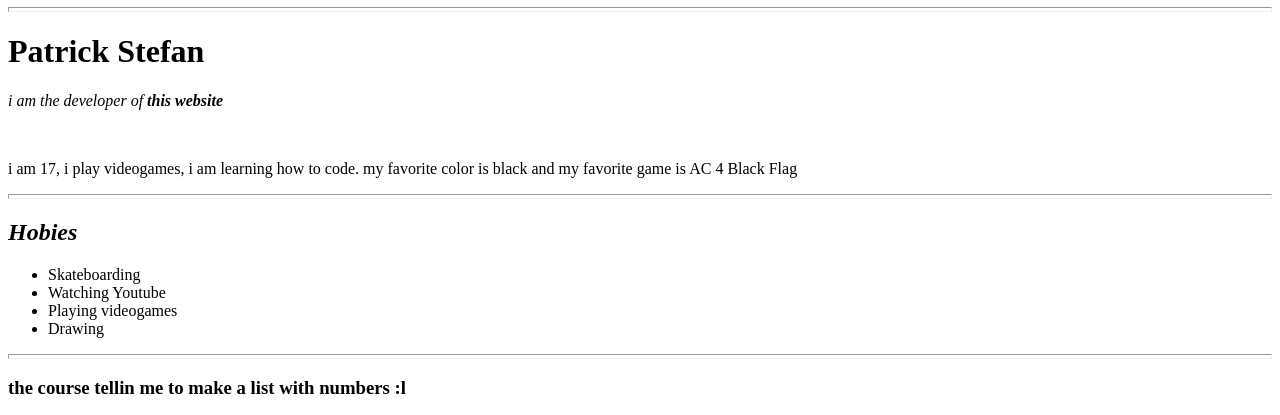
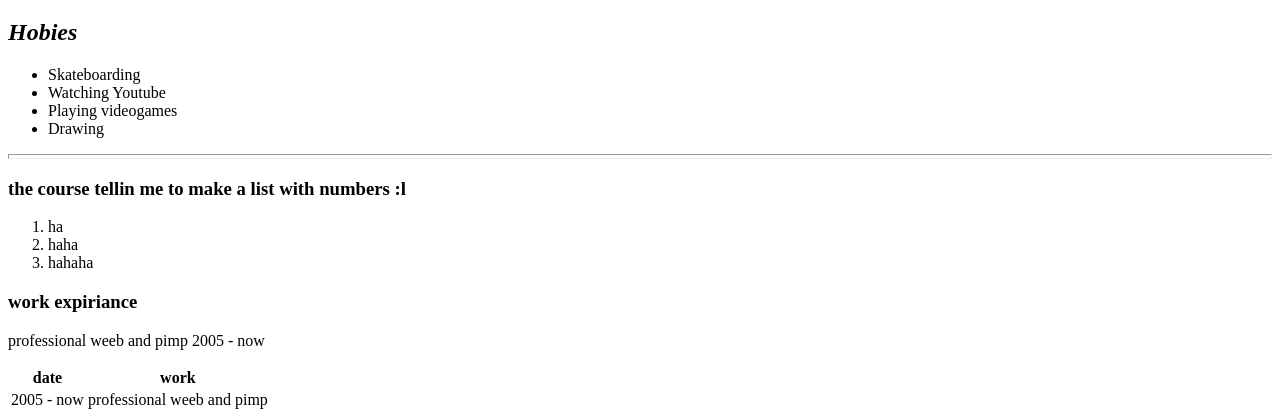
Before and after one commit to DRIFTakis/cv, a plain HTML site: page index.html in a window 1280 px wide. Shown: the part 319-734 px from the top of the page. Drawn offline with Linux system fonts and the light colour scheme.

Commit message:
Add files via upload

```diff
--- a/index.html
+++ b/index.html
@@ -9,7 +9,7 @@
 <body>
   <table>
     <tr>
-      <td><img src="https://i.ytimg.com/vi/KPqfppcEJ1k/maxresdefault.jpg" alt="meme missing cuz ur wifi sucks"></td>
+      <td><img src="https://www.pngall.com/wp-content/uploads/2/Shrek-PNG-Free-Download.png" alt="meme missing cuz ur wifi sucks"></td>
       <td>
         <hr size="5">
         <h1>Patrick Stefan</h1>
@@ -21,13 +21,7 @@
       </td>
     </tr>
   </table>
-  <hr size="5">
-  <h1>Patrick Stefan</h1>
-  <p><em>i am the developer of <strong>this website</strong></em></p>
-  <br>
-  <p>i am 17, i play videogames, i am learning how to code.
-    my favorite color is black and my favorite game is AC 4 Black Flag</p>
-  <hr size="5">
+
   <h2><strong><em>Hobies</em></strong></h2>
   <ul>
     <li>Skateboarding</li>
```
